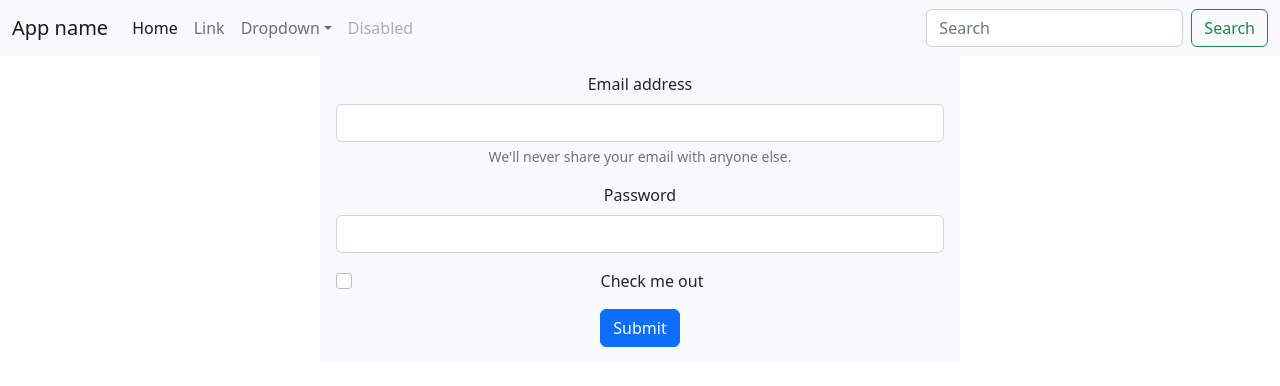
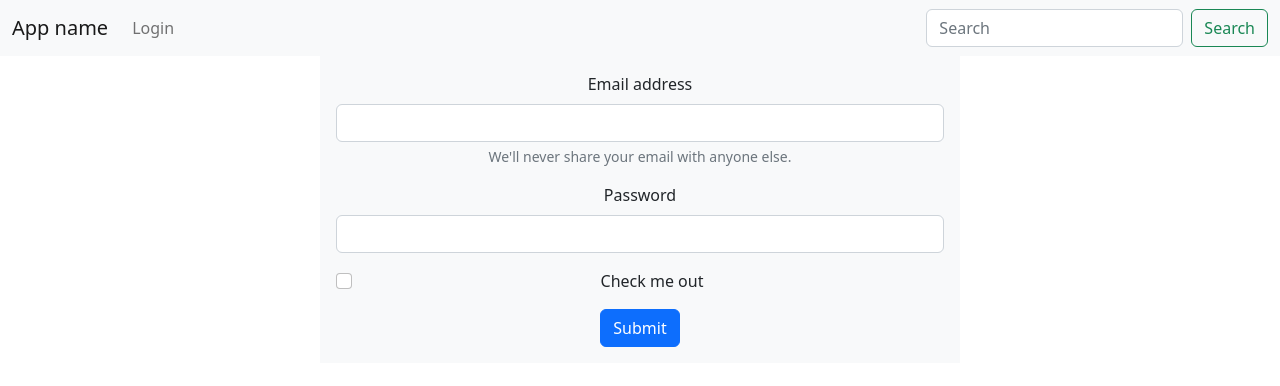
Before and after one commit to sandra-wallen/u09, a React (Create React App) app in the folder FE/my-ts-app/: page / in a window 1280 px wide. Shown: the top 386 px of the page. Built offline with nearby package versions, Linux system fonts and the light colour scheme.

Commit message:
Update nav to be dynamic, still some static elements left, WIP

```diff
--- a/FE/my-ts-app/src/components/navbar.component.tsx
+++ b/FE/my-ts-app/src/components/navbar.component.tsx
@@ -1,6 +1,22 @@
 import React from "react";
+import { useDispatch, useSelector } from "react-redux";
+import { Link } from "react-router-dom";
+import schedulesSlice from "../reducers/schedule.reducer";
+import userSlice from "../reducers/user.reducer";
+import { resetStore, RootState } from "../store/store";
 
 const Navbar: React.FC = () => {
+
+  const dispatch = useDispatch()
+
+  const userState = useSelector((store: RootState) => store.user)
+
+  const handleLogout = () => {
+    dispatch(schedulesSlice.actions.clearState());
+    dispatch(userSlice.actions.clearState());
+    resetStore();
+  }
+
   return (
     <nav className="navbar navbar-expand-lg bg-light">
       <div className="container-fluid">
@@ -10,31 +26,30 @@ const Navbar: React.FC = () => {
         </button>
         <div className="collapse navbar-collapse" id="navbarSupportedContent">
           <ul className="navbar-nav me-auto mb-2 mb-lg-0">
-            <li className="nav-item">
-              <a className="nav-link active" aria-current="page" href="#">Home</a>
-            </li>
-            <li className="nav-item">
-              <a className="nav-link" href="#">Link</a>
-            </li>
-            <li className="nav-item dropdown">
-              <a className="nav-link dropdown-toggle" href="#" role="button" data-bs-toggle="dropdown" aria-expanded="false">
-                Dropdown
-              </a>
-              <ul className="dropdown-menu">
-                <li><a className="dropdown-item" href="#">Action</a></li>
-                <li><a className="dropdown-item" href="#">Another action</a></li>
-                <li><hr className="dropdown-divider"/></li>
-                <li><a className="dropdown-item" href="#">Something else here</a></li>
-              </ul>
-            </li>
-            <li className="nav-item">
-              <a className="nav-link disabled">Disabled</a>
-            </li>
+            {userState._id ? (
+              <>
+                <li className="nav-item">
+                  <Link to="/profile" className="nav-link" aria-current="page">Profile</Link>
+                </li>
+                <li className="nav-item">
+                  <Link to="/schedule-list" className="nav-link" aria-current="page">My schedules</Link>
+                </li>
+              </>
+            )
+            :
+              <li className="nav-item">
+                <Link to="/" className="nav-link" aria-current="page">Login</Link>
+              </li>
+            }
+
           </ul>
           <form className="d-flex" role="search">
             <input className="form-control me-2" type="search" placeholder="Search" aria-label="Search"/>
             <button className="btn btn-outline-success" type="submit">Search</button>
           </form>
+          {userState._id && (
+            <button className="btn btn-secondary mb-2 mb-lg-0 mx-2" type="button" onClick={handleLogout}>Logout</button>
+          )}
         </div>
       </div>
     </nav>
```
